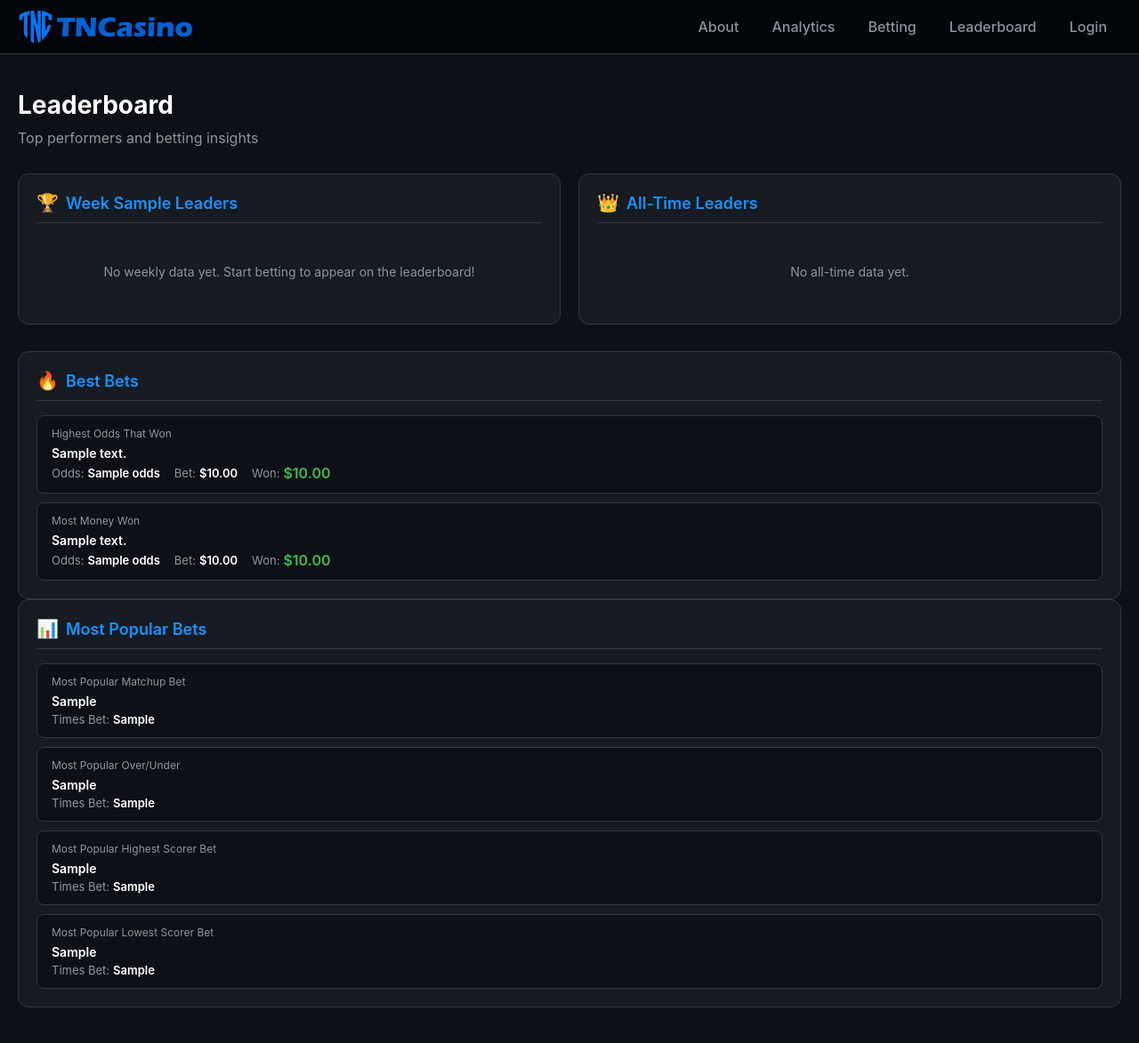
After one commit to sfaizi24/TNC-Model-2025, a Flask app: template frontend/templates/leaderboard.html in a window 1280 px wide. The commit adds this page. Shown: the whole page at 89% size. Run offline with Flask 3, Linux system fonts and the light colour scheme; the template is opened without the code that fills it: most values are stand-ins (such as "Sample title", 1, 10 or a date in 2020); parts of the project's set-up code (start-up, migrations or seed data) failed here and were passed over; some libraries are stand-ins or nearby versions.

Commit message:
Add a leaderboard page displaying weekly and all-time user performance
Implement a new route `/leaderboard` in `app.py` that queries and displays weekly/all-time PNL rankings, best bets (highest odds won, biggest win), and most popular bets by type. Also adds a navigation link to the leaderboard in `base.html` and creates the `leaderboard.html` template.

Replit-Commit-Author: Agent
Replit-Commit-Session-Id: 8f294188-4a1c-4cfe-ae94-407f2d487cd3
Replit-Commit-Checkpoint-Type: intermediate_checkpoint
Replit-Commit-Event-Id: c1c16321-90ab-42b0-afc2-9fa7e16e9366
Replit-Commit-Screenshot-Url: https://storage.googleapis.com/screenshot-production-us-central1/98b42adf-597d-4025-87f2-5dcbd8f908a0/8f294188-4a1c-4cfe-ae94-407f2d487cd3/HgdntIN

```diff
--- a/app.py
+++ b/app.py
@@ -241,6 +241,106 @@ def update_profile():
 @app.route('/betting')
 def betting():
     return render_template('betting.html', user=current_user if current_user.is_authenticated else None)
+
+@app.route('/leaderboard')
+def leaderboard():
+    from models import Bet, WeeklyStats, User
+    from sqlalchemy import func, desc
+
+    current_week = get_current_week()
+
+    # Weekly Top 3 and Bottom 1 by PNL
+    weekly_top = db.session.query(
+        User.id,
+        User.first_name,
+        User.last_name,
+        WeeklyStats.settled_pnl
+    ).join(WeeklyStats, User.id == WeeklyStats.user_id)\
+     .filter(WeeklyStats.week == current_week)\
+     .order_by(desc(WeeklyStats.settled_pnl))\
+     .limit(3).all()
+
+    weekly_bottom = db.session.query(
+        User.id,
+        User.first_name,
+        User.last_name,
+        WeeklyStats.settled_pnl
+    ).join(WeeklyStats, User.id == WeeklyStats.user_id)\
+     .filter(WeeklyStats.week == current_week)\
+     .order_by(WeeklyStats.settled_pnl.asc())\
+     .limit(1).all()
+
+    # All-Time Top 3 and Bottom 1 by Total PNL
+    alltime_top = db.session.query(
+        User.id,
+        User.first_name,
+        User.last_name,
+        User.total_pnl
+    ).order_by(desc(User.total_pnl)).limit(3).all()
+
+    alltime_bottom = db.session.query(
+        User.id,
+        User.first_name,
+        User.last_name,
+        User.total_pnl
+    ).order_by(User.total_pnl.asc()).limit(1).all()
+
+    # Best Bets - Highest odds that actually won
+    best_odds_bet = db.session.query(Bet).filter(
+        Bet.status == 'won'
+    ).order_by(desc(Bet.odds)).first()
+
+    # Best Bets - Most money won on a single bet
+    biggest_win = db.session.query(Bet).filter(
+        Bet.status == 'won'
+    ).order_by(desc(Bet.result)).first()
+
+    # Most Popular Bets - Count by description for each bet type
+    popular_matchup = db.session.query(
+        Bet.description,
+        func.count(Bet.id).label('count')
+    ).filter(Bet.bet_type == 'matchup')\
+     .group_by(Bet.description)\
+     .order_by(desc('count'))\
+     .first()
+
+    popular_over_under = db.session.query(
+        Bet.description,
+        func.count(Bet.id).label('count')
+    ).filter(Bet.bet_type == 'team_ou')\
+     .group_by(Bet.description)\
+     .order_by(desc('count'))\
+     .first()
+
+    popular_highest = db.session.query(
+        Bet.description,
+        func.count(Bet.id).label('count')
+    ).filter(Bet.bet_type == 'highest_scorer')\
+     .group_by(Bet.description)\
+     .order_by(desc('count'))\
+     .first()
+
+    popular_lowest = db.session.query(
+        Bet.description,
+        func.count(Bet.id).label('count')
+    ).filter(Bet.bet_type == 'lowest_scorer')\
+     .group_by(Bet.description)\
+     .order_by(desc('count'))\
+     .first()
+
+    return render_template('leaderboard.html',
+                         user=current_user if current_user.is_authenticated else None,
+                         current_week=current_week,
+                         weekly_top=weekly_top,
+                         weekly_bottom=weekly_bottom,
+                         alltime_top=alltime_top,
+                         alltime_bottom=alltime_bottom,
+                         best_odds_bet=best_odds_bet,
+                         biggest_win=biggest_win,
+                         popular_matchup=popular_matchup,
+                         popular_over_under=popular_over_under,
+                         popular_highest=popular_highest,
+                         popular_lowest=popular_lowest)
 
 ODDS_DB_PATH = 'backend/data/databases/odds.db'
 
--- a/frontend/templates/base.html
+++ b/frontend/templates/base.html
@@ -176,6 +176,7 @@
                 <a href="/about" class="nav-link {% if request.path == '/about' %}active{% endif %}">About</a>
                 <a href="/analytics" class="nav-link {% if request.path == '/analytics' %}active{% endif %}">Analytics</a>
                 <a href="/betting" class="nav-link {% if request.path == '/betting' %}active{% endif %}">Betting</a>
+                <a href="/leaderboard" class="nav-link {% if request.path == '/leaderboard' %}active{% endif %}">Leaderboard</a>
                 <a href="/account" class="nav-link {% if request.path == '/account' %}active{% endif %}">Account</a>
                 {% if current_user.is_admin %}
                 <a href="/admin" class="nav-link {% if request.path == '/admin' %}active{% endif %}">Admin</a>
@@ -185,6 +186,7 @@
                 <a href="/about" class="nav-link {% if request.path == '/about' %}active{% endif %}">About</a>
                 <a href="/analytics" class="nav-link {% if request.path == '/analytics' %}active{% endif %}">Analytics</a>
                 <a href="/betting" class="nav-link {% if request.path == '/betting' %}active{% endif %}">Betting</a>
+                <a href="/leaderboard" class="nav-link {% if request.path == '/leaderboard' %}active{% endif %}">Leaderboard</a>
                 <a href="{{ url_for('replit_auth.login') }}" class="nav-link">Login</a>
                 {% endif %}
             </nav>
@@ -198,6 +200,7 @@
         <a href="/about" class="nav-link {% if request.path == '/about' %}active{% endif %}">About</a>
         <a href="/analytics" class="nav-link {% if request.path == '/analytics' %}active{% endif %}">Analytics</a>
         <a href="/betting" class="nav-link {% if request.path == '/betting' %}active{% endif %}">Betting</a>
+        <a href="/leaderboard" class="nav-link {% if request.path == '/leaderboard' %}active{% endif %}">Leaderboard</a>
         <a href="/account" class="nav-link {% if request.path == '/account' %}active{% endif %}">Account</a>
         {% if current_user.is_admin %}
         <a href="/admin" class="nav-link {% if request.path == '/admin' %}active{% endif %}">Admin</a>
@@ -207,6 +210,7 @@
         <a href="/about" class="nav-link {% if request.path == '/about' %}active{% endif %}">About</a>
         <a href="/analytics" class="nav-link {% if request.path == '/analytics' %}active{% endif %}">Analytics</a>
         <a href="/betting" class="nav-link {% if request.path == '/betting' %}active{% endif %}">Betting</a>
+        <a href="/leaderboard" class="nav-link {% if request.path == '/leaderboard' %}active{% endif %}">Leaderboard</a>
         <a href="{{ url_for('replit_auth.login') }}" class="nav-link">Login</a>
         {% endif %}
     </nav>
--- /dev/null
+++ b/frontend/templates/leaderboard.html
@@ -0,0 +1,415 @@
+{% extends "base.html" %}
+
+{% block title %}Leaderboard - TNCasino{% endblock %}
+
+{% block content %}
+<style>
+    .page-header {
+        margin-bottom: 30px;
+    }
+
+    .page-title {
+        font-size: 20px;
+        color: var(--text-primary);
+        margin-bottom: 10px;
+    }
+
+    .page-subtitle {
+        color: var(--text-secondary);
+        font-size: 14px;
+    }
+
+    .leaderboard-grid {
+        display: grid;
+        grid-template-columns: 1fr;
+        gap: 20px;
+        margin-bottom: 30px;
+    }
+
+    .leaderboard-card {
+        background: var(--fanduel-gray);
+        border-radius: 12px;
+        padding: 20px;
+        border: 1px solid var(--fanduel-light-gray);
+    }
+
+    .card-title {
+        color: var(--fanduel-blue);
+        font-size: 16px;
+        font-weight: 600;
+        margin-bottom: 16px;
+        padding-bottom: 10px;
+        border-bottom: 1px solid var(--fanduel-light-gray);
+        display: flex;
+        align-items: center;
+        gap: 8px;
+    }
+
+    .trophy {
+        font-size: 20px;
+    }
+
+    .rankings-list {
+        display: flex;
+        flex-direction: column;
+        gap: 12px;
+    }
+
+    .rank-item {
+        display: flex;
+        align-items: center;
+        justify-content: space-between;
+        padding: 12px 16px;
+        background: var(--fanduel-dark);
+        border-radius: 8px;
+        border: 1px solid var(--fanduel-light-gray);
+    }
+
+    .rank-item.top-1 {
+        border-color: #FFD700;
+        background: rgba(255, 215, 0, 0.05);
+    }
+
+    .rank-item.top-2 {
+        border-color: #C0C0C0;
+        background: rgba(192, 192, 192, 0.05);
+    }
+
+    .rank-item.top-3 {
+        border-color: #CD7F32;
+        background: rgba(205, 127, 50, 0.05);
+    }
+
+    .rank-item.bottom {
+        border-color: #ff4444;
+        background: rgba(255, 68, 68, 0.05);
+    }
+
+    .rank-left {
+        display: flex;
+        align-items: center;
+        gap: 12px;
+    }
+
+    .rank-number {
+        font-size: 16px;
+        font-weight: bold;
+        min-width: 30px;
+    }
+
+    .rank-number.gold {
+        color: #FFD700;
+    }
+
+    .rank-number.silver {
+        color: #C0C0C0;
+    }
+
+    .rank-number.bronze {
+        color: #CD7F32;
+    }
+
+    .rank-number.last {
+        color: #ff4444;
+    }
+
+    .user-name {
+        color: var(--text-primary);
+        font-size: 14px;
+        font-weight: 600;
+    }
+
+    .pnl-value {
+        font-size: 16px;
+        font-weight: bold;
+    }
+
+    .pnl-value.positive {
+        color: var(--success-green);
+    }
+
+    .pnl-value.negative {
+        color: #ff4444;
+    }
+
+    .bet-detail {
+        padding: 12px 16px;
+        background: var(--fanduel-dark);
+        border-radius: 8px;
+        border: 1px solid var(--fanduel-light-gray);
+        margin-bottom: 10px;
+    }
+
+    .bet-detail:last-child {
+        margin-bottom: 0;
+    }
+
+    .bet-label {
+        color: var(--text-secondary);
+        font-size: 12px;
+        margin-bottom: 6px;
+    }
+
+    .bet-description {
+        color: var(--text-primary);
+        font-size: 14px;
+        font-weight: 600;
+        margin-bottom: 4px;
+    }
+
+    .bet-stats {
+        display: flex;
+        gap: 16px;
+        align-items: center;
+        flex-wrap: wrap;
+    }
+
+    .bet-stat {
+        display: flex;
+        align-items: center;
+        gap: 4px;
+        font-size: 13px;
+    }
+
+    .bet-stat-label {
+        color: var(--text-secondary);
+    }
+
+    .bet-stat-value {
+        color: var(--text-primary);
+        font-weight: 600;
+    }
+
+    .no-data {
+        text-align: center;
+        padding: 30px;
+        color: var(--text-secondary);
+        font-size: 14px;
+    }
+
+    @media (min-width: 768px) {
+        .page-title {
+            font-size: 28px;
+        }
+
+        .page-subtitle {
+            font-size: 16px;
+        }
+
+        .leaderboard-grid {
+            grid-template-columns: repeat(2, 1fr);
+        }
+
+        .card-title {
+            font-size: 18px;
+        }
+    }
+</style>
+
+<div class="page-header">
+    <h1 class="page-title">Leaderboard</h1>
+    <p class="page-subtitle">Top performers and betting insights</p>
+</div>
+
+<div class="leaderboard-grid">
+    <div class="leaderboard-card">
+        <h2 class="card-title"><span class="trophy">🏆</span> Week {{ current_week }} Leaders</h2>
+        <div class="rankings-list">
+            {% if weekly_top %}
+                {% for i, leader in enumerate(weekly_top, 1) %}
+                <div class="rank-item {% if i == 1 %}top-1{% elif i == 2 %}top-2{% elif i == 3 %}top-3{% endif %}">
+                    <div class="rank-left">
+                        <span class="rank-number {% if i == 1 %}gold{% elif i == 2 %}silver{% elif i == 3 %}bronze{% endif %}">{{ i }}</span>
+                        <span class="user-name">
+                            {% if leader[1] or leader[2] %}
+                                {{ leader[1] }} {{ leader[2] }}
+                            {% else %}
+                                User {{ leader[0][:8] }}
+                            {% endif %}
+                        </span>
+                    </div>
+                    <span class="pnl-value {% if leader[3] >= 0 %}positive{% else %}negative{% endif %}">
+                        {% if leader[3] >= 0 %}+{% endif %}${{ "%.2f"|format(leader[3]) }}
+                    </span>
+                </div>
+                {% endfor %}
+
+                {% if weekly_bottom %}
+                    {% for leader in weekly_bottom %}
+                    <div class="rank-item bottom">
+                        <div class="rank-left">
+                            <span class="rank-number last">💀</span>
+                            <span class="user-name">
+                                {% if leader[1] or leader[2] %}
+                                    {{ leader[1] }} {{ leader[2] }}
+                                {% else %}
+                                    User {{ leader[0][:8] }}
+                                {% endif %}
+                            </span>
+                        </div>
+                        <span class="pnl-value negative">${{ "%.2f"|format(leader[3]) }}</span>
+                    </div>
+                    {% endfor %}
+                {% endif %}
+            {% else %}
+                <div class="no-data">No weekly data yet. Start betting to appear on the leaderboard!</div>
+            {% endif %}
+        </div>
+    </div>
+
+    <div class="leaderboard-card">
+        <h2 class="card-title"><span class="trophy">👑</span> All-Time Leaders</h2>
+        <div class="rankings-list">
+            {% if alltime_top %}
+                {% for i, leader in enumerate(alltime_top, 1) %}
+                <div class="rank-item {% if i == 1 %}top-1{% elif i == 2 %}top-2{% elif i == 3 %}top-3{% endif %}">
+                    <div class="rank-left">
+                        <span class="rank-number {% if i == 1 %}gold{% elif i == 2 %}silver{% elif i == 3 %}bronze{% endif %}">{{ i }}</span>
+                        <span class="user-name">
+                            {% if leader[1] or leader[2] %}
+                                {{ leader[1] }} {{ leader[2] }}
+                            {% else %}
+                                User {{ leader[0][:8] }}
+                            {% endif %}
+                        </span>
+                    </div>
+                    <span class="pnl-value {% if leader[3] >= 0 %}positive{% else %}negative{% endif %}">
+                        {% if leader[3] >= 0 %}+{% endif %}${{ "%.2f"|format(leader[3]) }}
+                    </span>
+                </div>
+                {% endfor %}
+
+                {% if alltime_bottom %}
+                    {% for leader in alltime_bottom %}
+                    <div class="rank-item bottom">
+                        <div class="rank-left">
+                            <span class="rank-number last">💀</span>
+                            <span class="user-name">
+                                {% if leader[1] or leader[2] %}
+                                    {{ leader[1] }} {{ leader[2] }}
+                                {% else %}
+                                    User {{ leader[0][:8] }}
+                                {% endif %}
+                            </span>
+                        </div>
+                        <span class="pnl-value negative">${{ "%.2f"|format(leader[3]) }}</span>
+                    </div>
+                    {% endfor %}
+                {% endif %}
+            {% else %}
+                <div class="no-data">No all-time data yet.</div>
+            {% endif %}
+        </div>
+    </div>
+</div>
+
+<div class="leaderboard-card">
+    <h2 class="card-title"><span class="trophy">🔥</span> Best Bets</h2>
+
+    {% if best_odds_bet %}
+    <div class="bet-detail">
+        <div class="bet-label">Highest Odds That Won</div>
+        <div class="bet-description">{{ best_odds_bet.description }}</div>
+        <div class="bet-stats">
+            <div class="bet-stat">
+                <span class="bet-stat-label">Odds:</span>
+                <span class="bet-stat-value">{{ best_odds_bet.odds }}</span>
+            </div>
+            <div class="bet-stat">
+                <span class="bet-stat-label">Bet:</span>
+                <span class="bet-stat-value">${{ "%.2f"|format(best_odds_bet.amount) }}</span>
+            </div>
+            <div class="bet-stat">
+                <span class="bet-stat-label">Won:</span>
+                <span class="bet-stat-value pnl-value positive">${{ "%.2f"|format(best_odds_bet.result) }}</span>
+            </div>
+        </div>
+    </div>
+    {% endif %}
+
+    {% if biggest_win %}
+    <div class="bet-detail">
+        <div class="bet-label">Most Money Won</div>
+        <div class="bet-description">{{ biggest_win.description }}</div>
+        <div class="bet-stats">
+            <div class="bet-stat">
+                <span class="bet-stat-label">Odds:</span>
+                <span class="bet-stat-value">{{ biggest_win.odds }}</span>
+            </div>
+            <div class="bet-stat">
+                <span class="bet-stat-label">Bet:</span>
+                <span class="bet-stat-value">${{ "%.2f"|format(biggest_win.amount) }}</span>
+            </div>
+            <div class="bet-stat">
+                <span class="bet-stat-label">Won:</span>
+                <span class="bet-stat-value pnl-value positive">${{ "%.2f"|format(biggest_win.result) }}</span>
+            </div>
+        </div>
+    </div>
+    {% endif %}
+
+    {% if not best_odds_bet and not biggest_win %}
+    <div class="no-data">No winning bets yet. Be the first!</div>
+    {% endif %}
+</div>
+
+<div class="leaderboard-card">
+    <h2 class="card-title"><span class="trophy">📊</span> Most Popular Bets</h2>
+
+    {% if popular_matchup %}
+    <div class="bet-detail">
+        <div class="bet-label">Most Popular Matchup Bet</div>
+        <div class="bet-description">{{ popular_matchup[0] }}</div>
+        <div class="bet-stats">
+            <div class="bet-stat">
+                <span class="bet-stat-label">Times Bet:</span>
+                <span class="bet-stat-value">{{ popular_matchup[1] }}</span>
+            </div>
+        </div>
+    </div>
+    {% endif %}
+
+    {% if popular_over_under %}
+    <div class="bet-detail">
+        <div class="bet-label">Most Popular Over/Under</div>
+        <div class="bet-description">{{ popular_over_under[0] }}</div>
+        <div class="bet-stats">
+            <div class="bet-stat">
+                <span class="bet-stat-label">Times Bet:</span>
+                <span class="bet-stat-value">{{ popular_over_under[1] }}</span>
+            </div>
+        </div>
+    </div>
+    {% endif %}
+
+    {% if popular_highest %}
+    <div class="bet-detail">
+        <div class="bet-label">Most Popular Highest Scorer Bet</div>
+        <div class="bet-description">{{ popular_highest[0] }}</div>
+        <div class="bet-stats">
+            <div class="bet-stat">
+                <span class="bet-stat-label">Times Bet:</span>
+                <span class="bet-stat-value">{{ popular_highest[1] }}</span>
+            </div>
+        </div>
+    </div>
+    {% endif %}
+
+    {% if popular_lowest %}
+    <div class="bet-detail">
+        <div class="bet-label">Most Popular Lowest Scorer Bet</div>
+        <div class="bet-description">{{ popular_lowest[0] }}</div>
+        <div class="bet-stats">
+            <div class="bet-stat">
+                <span class="bet-stat-label">Times Bet:</span>
+                <span class="bet-stat-value">{{ popular_lowest[1] }}</span>
+            </div>
+        </div>
+    </div>
+    {% endif %}
+
+    {% if not popular_matchup and not popular_over_under and not popular_highest and not popular_lowest %}
+    <div class="no-data">No popular bets yet. Start betting to see trends!</div>
+    {% endif %}
+</div>
+{% endblock %}
```
